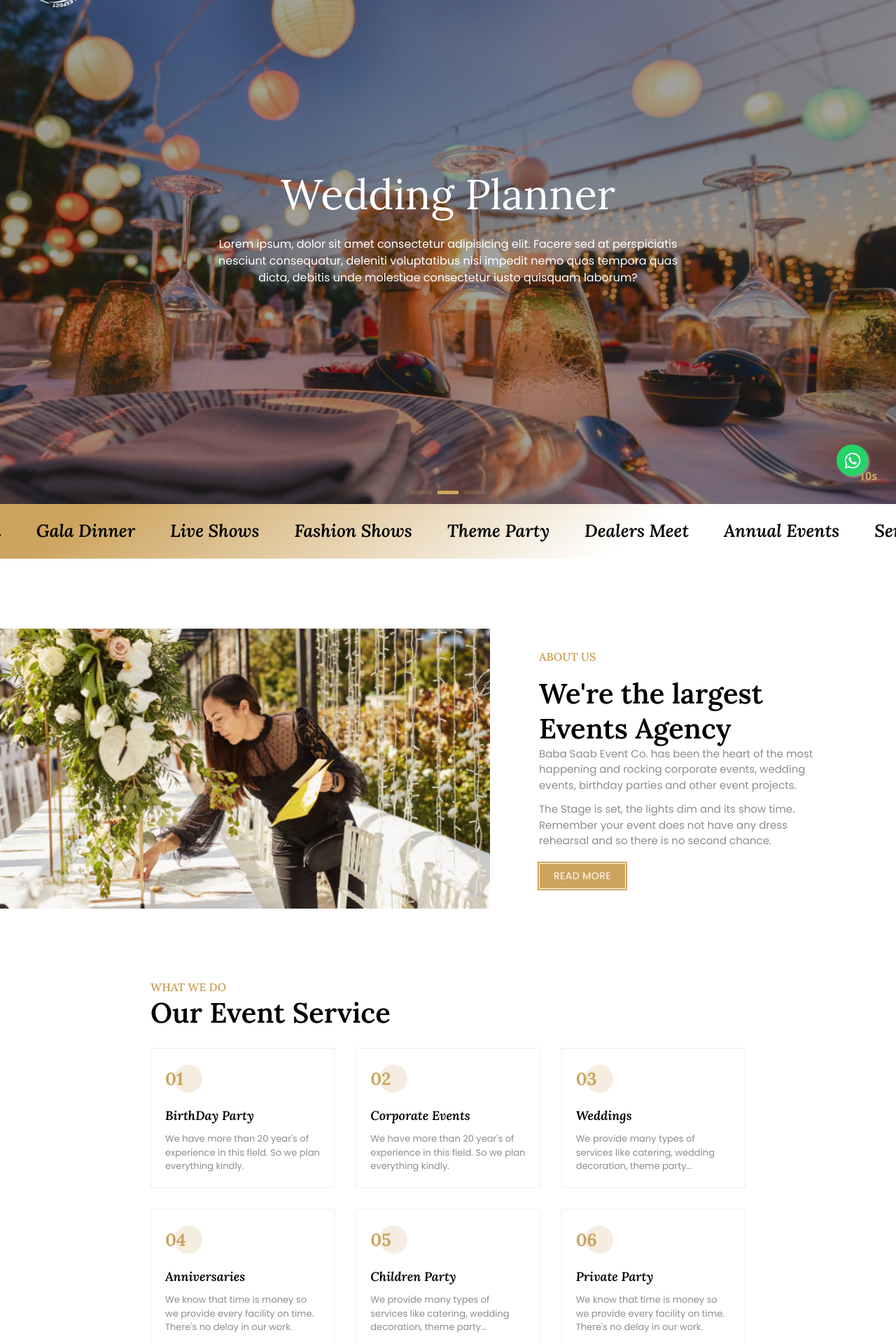
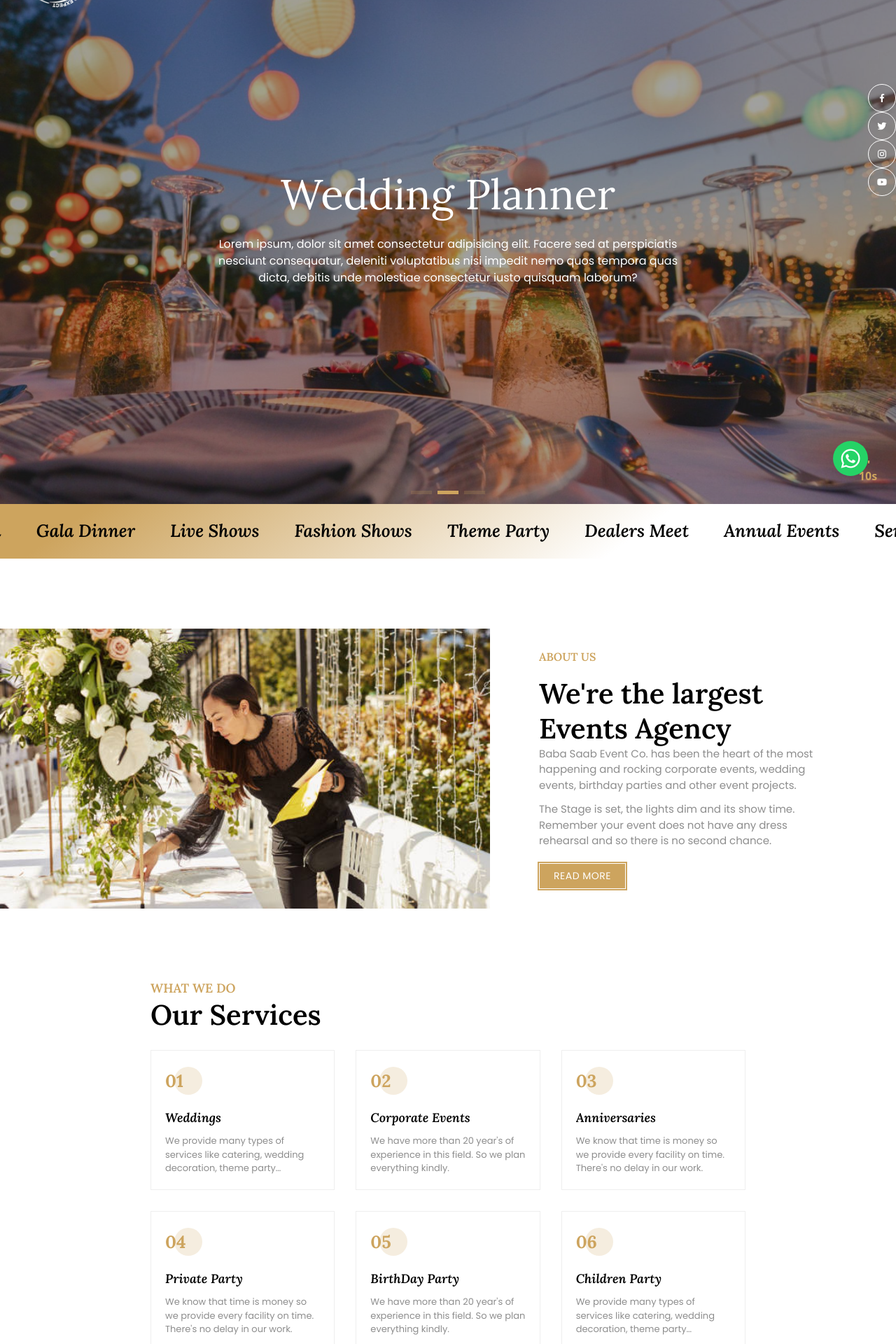
Before and after one commit to Abhiiii9582/static, a Next.js app: page / in a window 1280 px wide. Shown: the part 80-2000 px from the top of the page at 70% size. Built offline with nearby package versions, Linux system fonts and the light colour scheme.

Commit message:
working on changes

```diff
--- a/src/CommonComponents/Footer/SocialMediaIcon/SocialMediaIcon.jsx
+++ b/src/CommonComponents/Footer/SocialMediaIcon/SocialMediaIcon.jsx
@@ -11,7 +11,9 @@ const SocialMediaIcon = ({ className, SocialMedia }) => {
           return (
             <>
               <li className={styles?.socialMediaIcon} key={value?.id}>
-                <Link href={value?.link}>{value?.icon}</Link>
+                <Link href={value?.link} target="_blank">
+                  {value?.icon}
+                </Link>
               </li>
             </>
           );
--- a/src/CommonComponents/Footer/index.jsx
+++ b/src/CommonComponents/Footer/index.jsx
@@ -18,22 +18,22 @@ const Footer = () => {
    const SocialMedia = [
      {
        id: 1,
-       link: "/",
+       link: " https://www.facebook.com/babasaabevents/",
        icon: <BiLogoFacebook />,
      },
      {
        id: 2,
-       link: "/",
+       link: "https://twitter.com/BabaEvent",
        icon: <BiLogoTwitter />,
      },
      {
        id: 3,
-       link: "/",
+       link: "https://www.instagram.com/babasaabevents/",
        icon: <BiLogoInstagram />,
      },
      {
        id: 4,
-       link: "/",
+       link: "https://www.youtube.com/channel/UCxal0pDnEpZ9Jb0uSwLlF7w",
        icon: <BiLogoYoutube />,
      },
    ];
--- a/src/CommonComponents/WhatsAppIcon/whatsAppIcon.module.scss
+++ b/src/CommonComponents/WhatsAppIcon/whatsAppIcon.module.scss
@@ -1,20 +1,21 @@
 .WhatsAppIcon{
    position:fixed;
-	width:45px;
-	height:45px;
+	width:50px;
+	height:50px;
 	bottom:40px;
 	right:40px;
 	background-color:#25d366;
 	border-radius:50px;
 	text-align:center;
     font-size:30px;
-	box-shadow: 2px 2px 3px #999;
+	// box-shadow: 2px 2px 3px #999;
     z-index:100;
 	display: flex;
 	justify-content: center;
 	align-items: center;
 	svg{
 	color:#FFF;
+	font-size: 36px;
 
 	}
 }
--- a/src/ContactModule/Components/MainContactSection/MainContactSection.jsx
+++ b/src/ContactModule/Components/MainContactSection/MainContactSection.jsx
@@ -87,6 +87,20 @@ const MainContactSection = () => {
               </div>
               <div className={styles?.formLabel}>
                 <label>
+                  Service<sup>*</sup>
+                </label>
+                <select>
+                  <option selected>Select Service</option>
+                  <option>Weddings</option>
+                  <option>Corporate Events </option>
+                  <option>Anniversaries</option>
+                  <option>Private Party</option>
+                  <option>Birthday Party </option>
+                  <option>Children Party</option>
+                </select>
+              </div>
+              <div className={styles?.formLabel}>
+                <label>
                   Phone Number<sup>*</sup>
                 </label>
                 <input type="number" placeholder="Your Number" />
@@ -95,7 +109,7 @@ const MainContactSection = () => {
                 <label>Message</label>
                 <textarea rows={4} placeholder="Your Message" />
               </div>
-                <button className={styles.contactBtn}>Submit</button>
+              <button className={styles.contactBtn}>Submit</button>
             </form>
           </div>
           <div className={styles?.imageWrapper}>
--- a/src/HomeModule/Component/RightSideBar/RightSideBar.jsx
+++ b/src/HomeModule/Component/RightSideBar/RightSideBar.jsx
@@ -20,22 +20,22 @@ const RightSideBar = ({sidebar,setSideBar}) => {
   const SocialMedia = [
     {
       id: 1,
-      link: "/",
+      link: " https://www.facebook.com/babasaabevents/",
       icon: <BiLogoFacebook />,
     },
     {
       id: 2,
-      link: "/",
+      link: "https://twitter.com/BabaEvent",
       icon: <BiLogoTwitter />,
     },
     {
       id: 3,
-      link: "/",
+      link: "https://www.instagram.com/babasaabevents/",
       icon: <BiLogoInstagram />,
     },
     {
       id: 4,
-      link: "/",
+      link: "https://www.youtube.com/channel/UCxal0pDnEpZ9Jb0uSwLlF7w",
       icon: <BiLogoYoutube />,
     },
   ];
--- a/src/HomeModule/Component/ServiceSection/ServiceSection.jsx
+++ b/src/HomeModule/Component/ServiceSection/ServiceSection.jsx
@@ -8,9 +8,9 @@ const ServiceSection = () => {
     {
       id: 1,
       cardNumber: "01",
-      cardHeading: "BirthDay Party",
+      cardHeading: "Weddings",
       cardContent:
-        "We have more than 20 year's of experience in this field. So we plan everything kindly.",
+        "We provide many types of services like catering, wedding decoration, theme party decoration etc.",
       backgroundImage: "",
       route: "/service",
     },
@@ -26,16 +26,16 @@ const ServiceSection = () => {
     {
       id: 3,
       cardNumber: "03",
-      cardHeading: "Weddings",
+      cardHeading: "Anniversaries",
       cardContent:
-        "We provide many types of services like catering, wedding decoration, theme party decoration etc.",
+        "We know that time is money so we provide every facility on time. There's no delay in our work.",
       backgroundImage: "",
       route: "/service",
     },
     {
       id: 4,
       cardNumber: "04",
-      cardHeading: "Anniversaries",
+      cardHeading: "Private Party",
       cardContent:
         "We know that time is money so we provide every facility on time. There's no delay in our work.",
       backgroundImage: "",
@@ -44,18 +44,18 @@ const ServiceSection = () => {
     {
       id: 5,
       cardNumber: "05",
-      cardHeading: "Children Party",
+      cardHeading: "BirthDay Party",
       cardContent:
-        "We provide many types of services like catering, wedding decoration, theme party decoration etc.",
+        "We have more than 20 year's of experience in this field. So we plan everything kindly.",
       backgroundImage: "",
       route: "/service",
     },
     {
       id: 6,
       cardNumber: "06",
-      cardHeading: "Private Party",
+      cardHeading: "Children Party",
       cardContent:
-        "We know that time is money so we provide every facility on time. There's no delay in our work.",
+        "We provide many types of services like catering, wedding decoration, theme party decoration etc.",
       backgroundImage: "",
       route: "/service",
     },
@@ -63,24 +63,24 @@ const ServiceSection = () => {
   return (
     <section className={styles.serviceSection}>
       <div className={styles.headingWrapper}>
-        <h6 className="text-[16px] font-semibold uppercase text-[#cda45e] ">What We Do</h6>
-            <h2 className='text-[40px] font-semibold text-[#000] leading-[50px] mb-[25px]'>
-              Our Event Service
-            </h2>
+        <h6 className="text-[18px] font-semibold uppercase text-[#cda45e] ">
+          What We Do
+        </h6>
+        <h2 className="text-[40px] font-semibold text-[#000] leading-[50px] mb-[25px]">
+          Our Services
+        </h2>
       </div>
       <div className={styles.serviceWrapper}>
-        {
-          serviceCardData?.map((value)=>{
-            return(
-              <>
-              <ServiceCard {...value} key={value?.id}/>
-              </>
-            )
-          })
-        }
+        {serviceCardData?.map((value) => {
+          return (
+            <>
+              <ServiceCard {...value} key={value?.id} />
+            </>
+          );
+        })}
       </div>
     </section>
-  )
+  );
 }
 
 export default ServiceSection
--- /dev/null
+++ b/src/HomeModule/home.module.scss
@@ -0,0 +1,12 @@
+.floatIcons{
+        position: fixed;
+    top: 200px;
+    right: 0px;
+    flex-direction: column;
+    z-index: 9;
+    gap: 0 !important;
+    :global .SocialMediaIcon_socialMediaIcon___wmbg{
+        background: #000;
+        border-radius: 0px !important;
+    }
+}
--- a/src/HomeModule/index.jsx
+++ b/src/HomeModule/index.jsx
@@ -7,9 +7,39 @@ import GallarySection from './Component/GallarySection/GallarySection'
 import WhyUs from './Component/WhyUs/WhyUs'
 import Testimonials from './Component/Testimonials/Testimonials'
 import HomeContact from './Component/HomeContactSection/HomeContact'
+import SocialMediaIcon from '@/CommonComponents/Footer/SocialMediaIcon/SocialMediaIcon'
+import styles from "./home.module.scss";
+import {
+  BiLogoFacebook,
+  BiLogoTwitter,
+  BiLogoInstagram,
+  BiLogoYoutube,
+} from "react-icons/bi";
 
 
 const HomePage = () => {
+  const SocialMedia = [
+    {
+      id: 1,
+      link: " https://www.facebook.com/babasaabevents/",
+      icon: <BiLogoFacebook />,
+    },
+    {
+      id: 2,
+      link: "https://twitter.com/BabaEvent",
+      icon: <BiLogoTwitter />,
+    },
+    {
+      id: 3,
+      link: "https://www.instagram.com/babasaabevents/",
+      icon: <BiLogoInstagram />,
+    },
+    {
+      id: 4,
+      link: "https://www.youtube.com/channel/UCxal0pDnEpZ9Jb0uSwLlF7w",
+      icon: <BiLogoYoutube />,
+    },
+  ];
   return (
     <>
       <MainSlider />
@@ -19,6 +49,10 @@ const HomePage = () => {
       <GallarySection />
       <WhyUs contactBtn={true} />
       <HomeContact />
+      <SocialMediaIcon
+        SocialMedia={SocialMedia}
+        className={styles?.floatIcons}
+      />
       <Testimonials />
     </>
   );
```
Also changed, not shown: src/ContactModule/Components/MainContactSection/MainContactSection.module.scss (+17 -5 lines).
